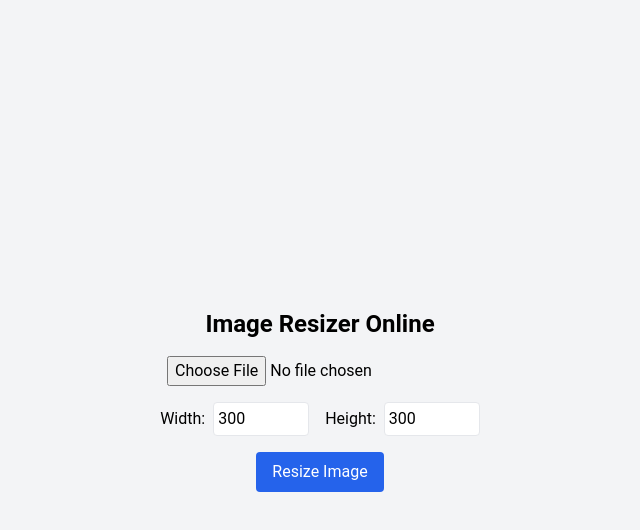
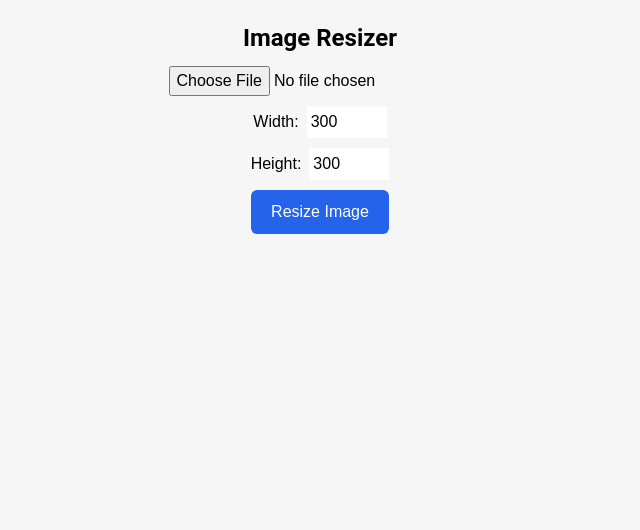
Before and after one commit to pejuangreceh5/Image-Resizer, a Next.js app: page / in a window 1280 px wide. Shown: the top 530 px of the page, without its empty margins (320-960 px from the left). Built offline with nearby package versions, Linux system fonts and the light colour scheme.

Commit message:
Update page.tsx

```diff
--- a/app/page.tsx
+++ b/app/page.tsx
@@ -20,7 +20,7 @@ export default function Home() {
     const reader = new FileReader();
     reader.readAsDataURL(image);
     reader.onload = (event) => {
-      const img = document.createElement("img"); // ✅ fix: replace new Image()
+      const img = document.createElement("img"); // ✅ fix for TypeScript
       img.src = event.target?.result as string;
       img.onload = () => {
         const canvas = document.createElement("canvas");
@@ -37,52 +37,72 @@ export default function Home() {
   };
 
   return (
-    <main className="min-h-screen p-4 flex flex-col items-center justify-center gap-4 bg-gray-100">
-      <h1 className="text-2xl font-bold text-center">Image Resizer Online</h1>
+    <div style={{ fontFamily: "sans-serif", textAlign: "center", padding: "20px" }}>
+      <h1 style={{ fontSize: "24px", fontWeight: "bold" }}>Image Resizer</h1>
 
-      <input type="file" accept="image/*" onChange={handleImageChange} />
+      <input
+        type="file"
+        accept="image/*"
+        onChange={handleImageChange}
+        style={{ margin: "10px 0" }}
+      />
 
-      <div className="flex gap-4">
+      <div style={{ marginBottom: "10px" }}>
         <label>
           Width:
           <input
             type="number"
             value={width}
             onChange={(e) => setWidth(Number(e.target.value))}
-            className="border rounded p-1 ml-2 w-24"
+            style={{ marginLeft: "8px", padding: "4px", width: "80px" }}
           />
         </label>
+      </div>
+
+      <div style={{ marginBottom: "10px" }}>
         <label>
           Height:
           <input
             type="number"
             value={height}
             onChange={(e) => setHeight(Number(e.target.value))}
-            className="border rounded p-1 ml-2 w-24"
+            style={{ marginLeft: "8px", padding: "4px", width: "80px" }}
           />
         </label>
       </div>
 
       <button
         onClick={handleResize}
-        className="bg-blue-600 text-white px-4 py-2 rounded hover:bg-blue-700"
+        style={{
+          backgroundColor: "#2563EB",
+          color: "#fff",
+          padding: "10px 20px",
+          border: "none",
+          borderRadius: "6px",
+          cursor: "pointer",
+        }}
       >
         Resize Image
       </button>
 
       {resizedImage && (
-        <div className="mt-4 text-center">
-          <h2 className="text-lg font-semibold mb-2">Resized Image</h2>
-          <img src={resizedImage} alt="Resized" className="mx-auto" />
+        <div style={{ marginTop: "20px" }}>
+          <h2 style={{ fontSize: "18px", fontWeight: "bold" }}>Resized Image</h2>
+          <img
+            src={resizedImage}
+            alt="Resized"
+            style={{ margin: "10px 0", maxWidth: "100%" }}
+          />
+          <br />
           <a
             href={resizedImage}
             download="resized-image.jpg"
-            className="block mt-2 text-blue-600 underline"
+            style={{ color: "#2563EB", textDecoration: "underline" }}
           >
             Download
           </a>
         </div>
       )}
-    </main>
+    </div>
   );
-          }
+}
```
